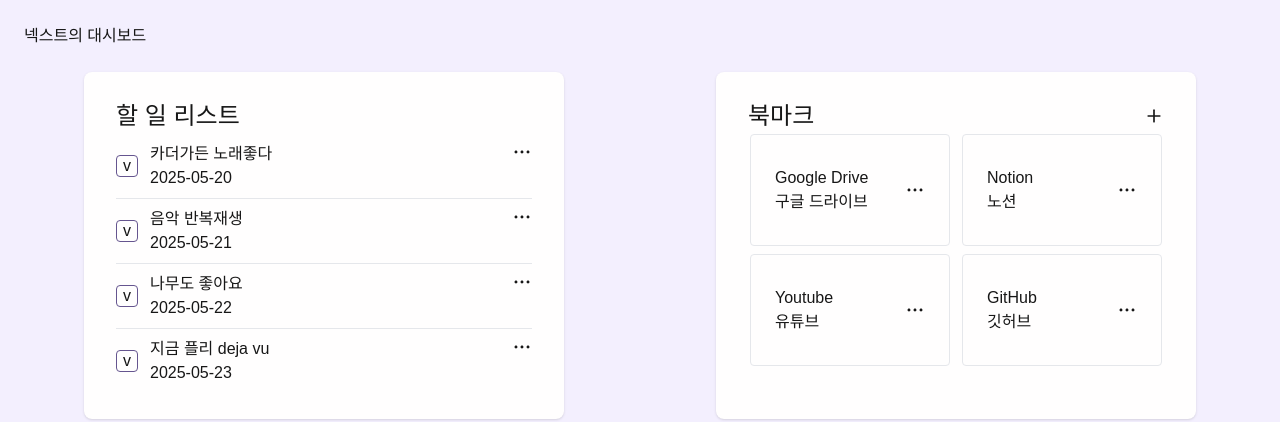
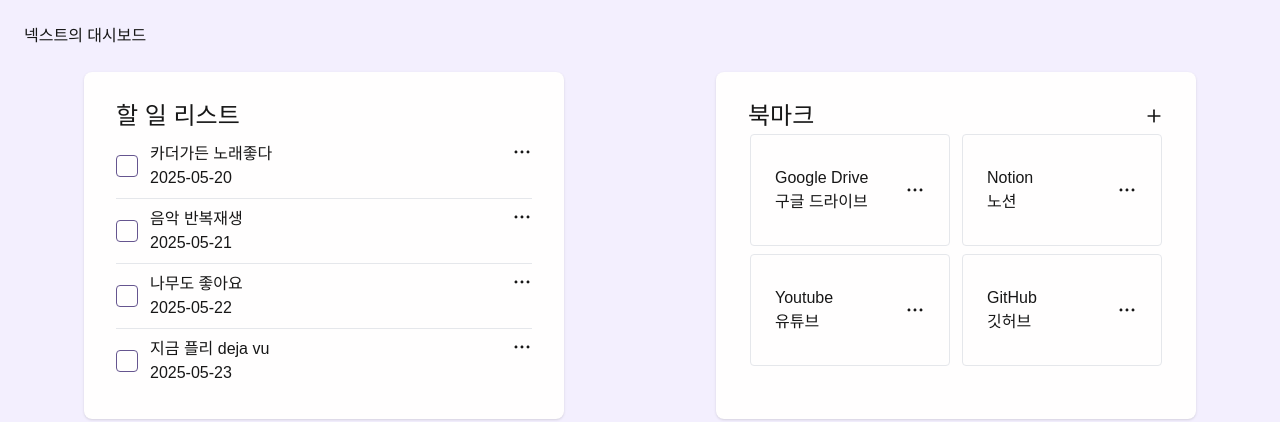
Before and after one commit to OSSCA3/TodoBoard, a Next.js app: page / in a window 1280 px wide. Shown: the top 422 px of the page. Built offline with nearby package versions, Linux system fonts and the light colour scheme.

Commit message:
feat: isCompleted에 따른 CheckBox 활성화

```diff
--- a/src/components/home/todo-list/checkbox.tsx
+++ b/src/components/home/todo-list/checkbox.tsx
@@ -1,9 +1,17 @@
 import React from 'react';
+import { FaCheck } from 'react-icons/fa6';
+interface CheckBoxProps {
+  isCompleted: boolean;
+  onClick?: React.MouseEventHandler<HTMLDivElement>;
+}
+const CheckBox = ({ isCompleted, onClick }: CheckBoxProps) => {
+  const boxClasses =
+    'w-[22px] h-[22px] border border-[#65558f] rounded cursor-pointer flex justify-center items-center ' +
+    (isCompleted ? 'bg-[#65558f] text-white' : 'bg-transparent');
 
-const CheckBox = () => {
   return (
-    <div className="w-[22px] h-[22px] border border-[#65558f] rounded cursor-pointer flex justify-center items-center">
-      v
+    <div className={boxClasses} onClick={onClick}>
+      {isCompleted && <FaCheck className="text-white" />}
     </div>
   );
 };
--- a/src/components/home/todo-list/todo-item.tsx
+++ b/src/components/home/todo-list/todo-item.tsx
@@ -1,5 +1,7 @@
+'use client';
+
 import { TodoItem } from '@/types/todo-list';
-import React from 'react';
+import React, { useState } from 'react';
 import { IoIosMore } from 'react-icons/io';
 import CheckBox from './checkbox';
 
@@ -7,10 +9,16 @@ interface TodoListProps {
   todo: TodoItem;
 }
 const TodoListItem = ({ todo }: TodoListProps) => {
+  const [isCompleted, setIsCompleted] = useState(false);
+
+  const handleIsCompleted = () => {
+    setIsCompleted((prev) => !prev);
+  };
+
   return (
     <li className="flex justify-between w-full border-b border-gray-200 last:border-b-0 py-2 select-none">
       <div className="flex items-center gap-3">
-        <CheckBox />
+        <CheckBox isCompleted={isCompleted} onClick={handleIsCompleted} />
         <div className="flex flex-col cursor-pointer truncate max-w-[340px]">
           <span>{todo.content}</span>
           <span>{todo.date}</span>
```
